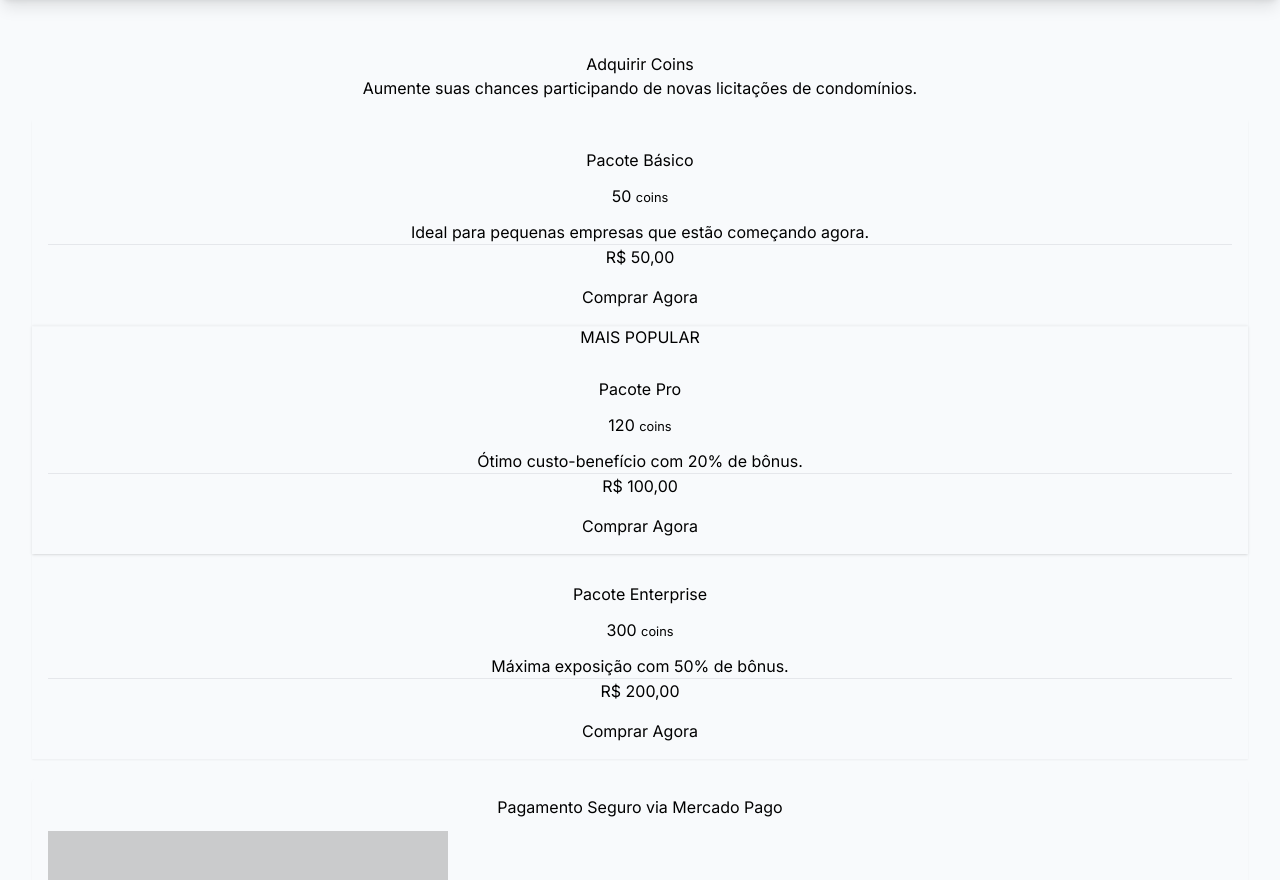
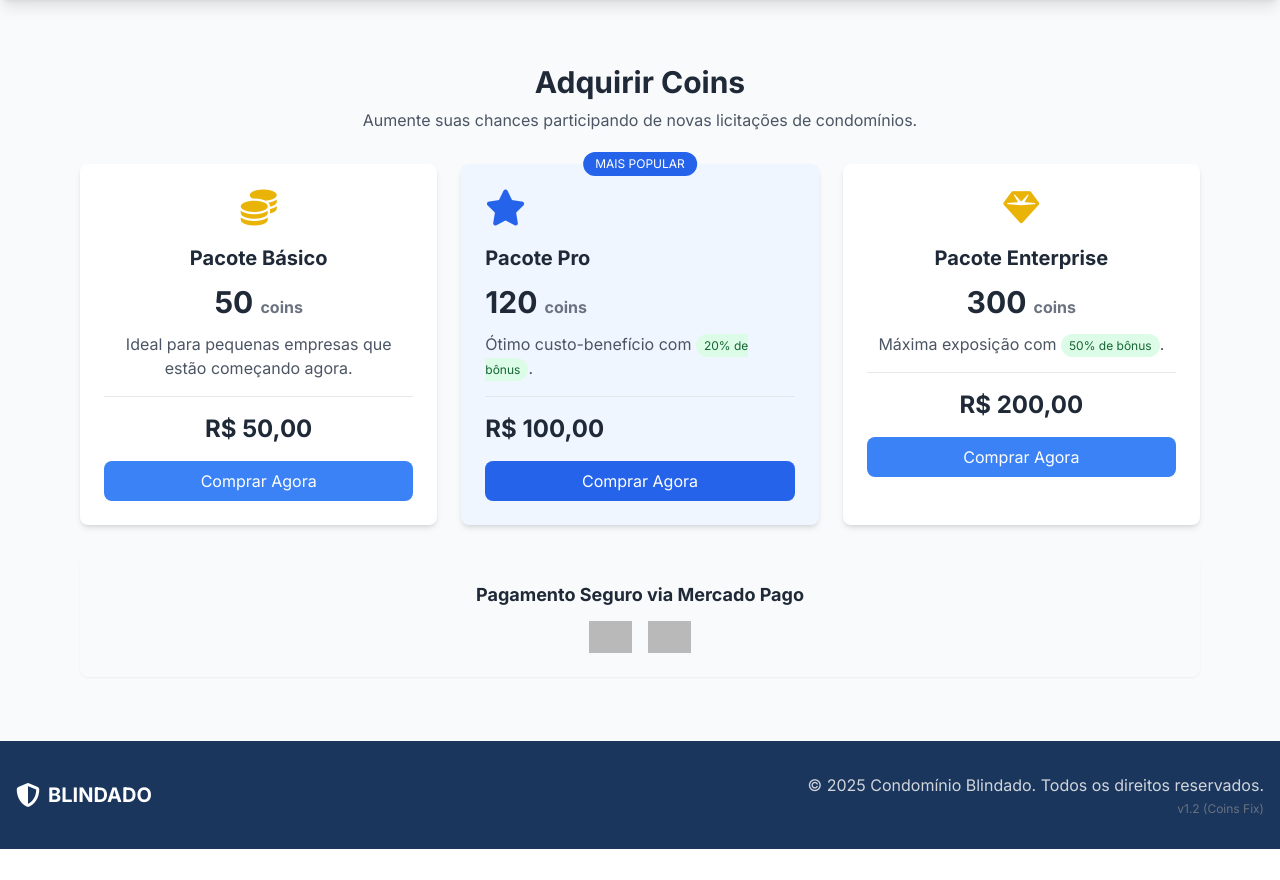
Before and after one commit to Guilherme-d3v/novo-projeto, a Flask app: template templates/comprar_coins.html in a window 1280 px wide. Shown: the part 72-952 px from the top of the page. After the commit the page ends 921 px from the top, so only its background shows below. Run offline with Flask 3, Linux system fonts and the light colour scheme; the template is opened without the code that fills it, so the values that code supplies are empty; some libraries are stand-ins or nearby versions; grey boxes are pictures that could not be loaded.

Commit message:
parte 2 do update

```diff
--- a/templates/comprar_coins.html
+++ b/templates/comprar_coins.html
@@ -1,71 +1,65 @@
 {% extends "base.html" %}
 
 {% block content %}
-<div class="container py-5">
-    <div class="text-center mb-5">
-        <h2 class="fw-bold">Adquirir Coins</h2>
-        <p class="text-muted">Aumente suas chances participando de novas licitações de condomínios.</p>
+<div class="w-full max-w-6xl mx-auto px-4 py-8">
+    <div class="text-center mb-8">
+        <h2 class="text-2xl md:text-3xl font-bold text-gray-800 mb-2">Adquirir Coins</h2>
+        <p class="text-gray-600">Aumente suas chances participando de novas licitações de condomínios.</p>
     </div>
 
-    <div class="row row-cols-1 row-cols-md-3 g-4">
+    <div class="grid grid-cols-1 md:grid-cols-3 gap-6">
         <!-- Pacote 1 -->
-        <div class="col">
-            <div class="card h-100 border-0 shadow-sm text-center">
-                <div class="card-body p-4">
-                    <div class="mb-3">
-                        <i class="bi bi-coin text-warning fs-1"></i>
-                    </div>
-                    <h3 class="card-title">Pacote Básico</h3>
-                    <div class="display-5 my-3">50 <small class="fs-6 text-muted">coins</small></div>
-                    <p class="text-muted">Ideal para pequenas empresas que estão começando agora.</p>
-                    <hr>
-                    <div class="fs-4 fw-bold mb-4">R$ 50,00</div>
-                    <button onclick="checkout('pacote_1')" class="btn btn-outline-primary w-100 rounded-pill">Comprar Agora</button>
-                </div>
+        <div class="bg-white p-6 rounded-lg shadow-md hover:shadow-lg transition-shadow duration-300 text-center">
+            <div class="mb-4">
+                <i class="fas fa-coins text-yellow-500 text-4xl"></i>
             </div>
+            <h3 class="text-xl font-bold text-gray-800 mb-2">Pacote Básico</h3>
+            <div class="text-3xl font-bold text-gray-800 my-3">50 <span class="text-base text-gray-500">coins</span></div>
+            <p class="text-gray-600 mb-4">Ideal para pequenas empresas que estão começando agora.</p>
+            <hr class="my-4">
+            <div class="text-2xl font-bold text-gray-800 mb-4">R$ 50,00</div>
+            <button onclick="checkout('pacote_1')" class="w-full bg-blue-500 text-white py-2 px-4 rounded-lg hover:bg-blue-600 transition duration-300">
+                Comprar Agora
+            </button>
         </div>
 
         <!-- Pacote 2 (Destaque) -->
-        <div class="col">
-            <div class="card h-100 border-primary shadow text-center position-relative">
-                <span class="position-absolute top-0 start-50 translate-middle badge rounded-pill bg-primary">MAIS POPULAR</span>
-                <div class="card-body p-4">
-                    <div class="mb-3 text-primary">
-                        <i class="bi bi-star-fill fs-1"></i>
-                    </div>
-                    <h3 class="card-title">Pacote Pro</h3>
-                    <div class="display-5 my-3">120 <small class="fs-6 text-muted">coins</small></div>
-                    <p class="text-muted">Ótimo custo-benefício com <span class="badge bg-success">20% de bônus</span>.</p>
-                    <hr>
-                    <div class="fs-4 fw-bold mb-4">R$ 100,00</div>
-                    <button onclick="checkout('pacote_2')" class="btn btn-primary w-100 rounded-pill">Comprar Agora</button>
-                </div>
+        <div class="bg-blue-50 p-6 rounded-lg shadow-md relative">
+            <span class="absolute -top-3 left-1/2 transform -translate-x-1/2 bg-blue-600 text-white text-xs px-3 py-1 rounded-full">MAIS POPULAR</span>
+            <div class="mb-4 text-blue-600">
+                <i class="fas fa-star text-4xl"></i>
             </div>
+            <h3 class="text-xl font-bold text-gray-800 mb-2">Pacote Pro</h3>
+            <div class="text-3xl font-bold text-gray-800 my-3">120 <span class="text-base text-gray-500">coins</span></div>
+            <p class="text-gray-600 mb-4">Ótimo custo-benefício com <span class="bg-green-100 text-green-800 text-xs px-2 py-1 rounded-full">20% de bônus</span>.</p>
+            <hr class="my-4">
+            <div class="text-2xl font-bold text-gray-800 mb-4">R$ 100,00</div>
+            <button onclick="checkout('pacote_2')" class="w-full bg-blue-600 text-white py-2 px-4 rounded-lg hover:bg-blue-700 transition duration-300">
+                Comprar Agora
+            </button>
         </div>
 
         <!-- Pacote 3 -->
-        <div class="col">
-            <div class="card h-100 border-0 shadow-sm text-center">
-                <div class="card-body p-4">
-                    <div class="mb-3 text-warning">
-                        <i class="bi bi-gem fs-1"></i>
-                    </div>
-                    <h3 class="card-title">Pacote Enterprise</h3>
-                    <div class="display-5 my-3">300 <small class="fs-6 text-muted">coins</small></div>
-                    <p class="text-muted">Máxima exposição com <span class="badge bg-success">50% de bônus</span>.</p>
-                    <hr>
-                    <div class="fs-4 fw-bold mb-4">R$ 200,00</div>
-                    <button onclick="checkout('pacote_3')" class="btn btn-outline-primary w-100 rounded-pill">Comprar Agora</button>
-                </div>
+        <div class="bg-white p-6 rounded-lg shadow-md hover:shadow-lg transition-shadow duration-300 text-center">
+            <div class="mb-4 text-yellow-500">
+                <i class="fas fa-gem text-4xl"></i>
             </div>
+            <h3 class="text-xl font-bold text-gray-800 mb-2">Pacote Enterprise</h3>
+            <div class="text-3xl font-bold text-gray-800 my-3">300 <span class="text-base text-gray-500">coins</span></div>
+            <p class="text-gray-600 mb-4">Máxima exposição com <span class="bg-green-100 text-green-800 text-xs px-2 py-1 rounded-full">50% de bônus</span>.</p>
+            <hr class="my-4">
+            <div class="text-2xl font-bold text-gray-800 mb-4">R$ 200,00</div>
+            <button onclick="checkout('pacote_3')" class="w-full bg-blue-500 text-white py-2 px-4 rounded-lg hover:bg-blue-600 transition duration-300">
+                Comprar Agora
+            </button>
         </div>
     </div>
 
-    <div class="mt-5 text-center p-4 bg-light rounded shadow-sm">
-        <h5 class="mb-3">Pagamento Seguro via Mercado Pago</h5>
-        <div class="d-flex justify-content-center gap-3 grayscale opacity-50">
-            <img src="https://logospng.org/download/mercado-pago/logo-mercado-pago-256.png" height="30" alt="Mercado Pago">
-            <img src="https://logospng.org/download/pix/logo-pix-256.png" height="30" alt="PIX">
+    <div class="mt-8 text-center p-6 bg-gray-50 rounded-lg shadow-sm">
+        <h5 class="text-lg font-bold text-gray-800 mb-3">Pagamento Seguro via Mercado Pago</h5>
+        <div class="flex justify-center space-x-4 opacity-70">
+            <img src="https://logospng.org/download/mercado-pago/logo-mercado-pago-256.png" class="h-8" alt="Mercado Pago">
+            <img src="https://logospng.org/download/pix/logo-pix-256.png" class="h-8" alt="PIX">
         </div>
     </div>
 </div>
```
Also changed, not shown: static/css/style.css (+15 -0 lines), templates/pricing.html (added, +77 -0 lines).
